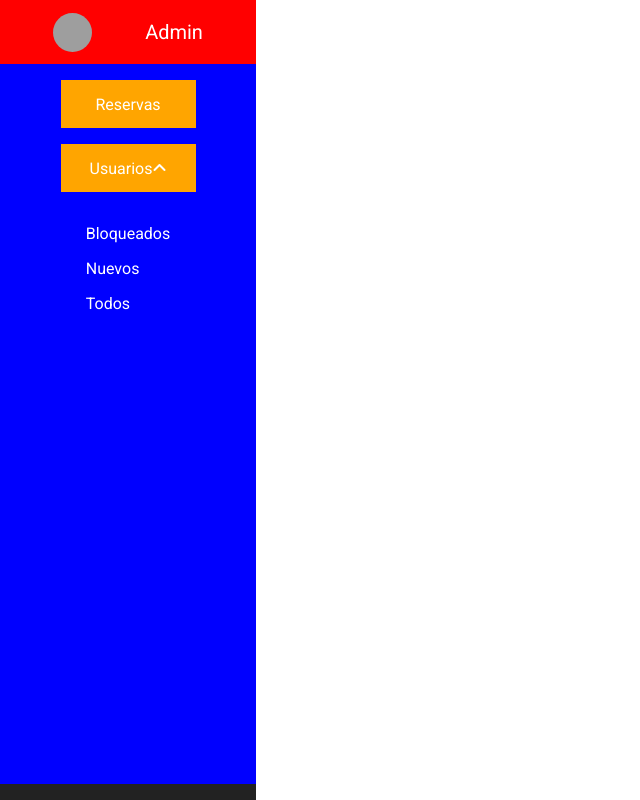
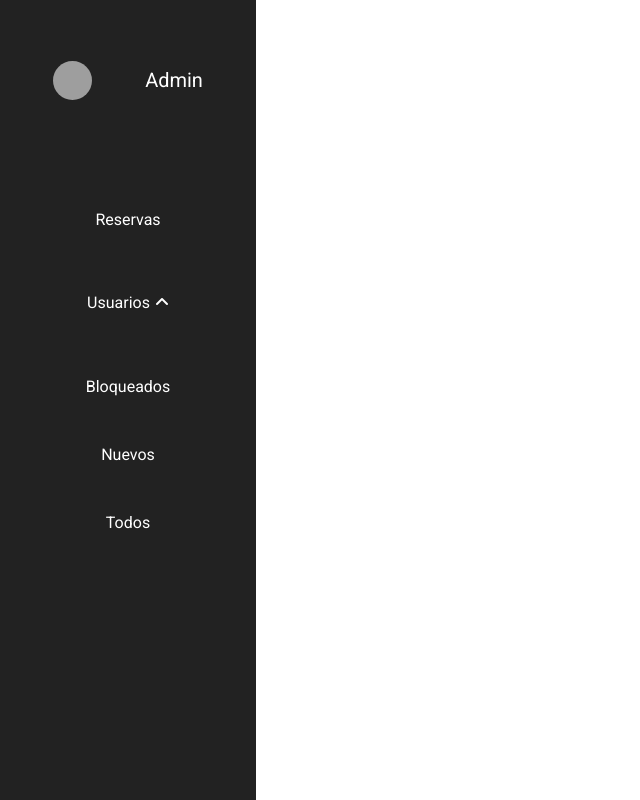
Before and after one commit to ftarulli/fd-git, a React (Vite) app: page /admin in a window 1280 px wide. Shown: the whole page, without its empty margins (0-640 px from the left). Built offline with nearby package versions, Linux system fonts and the light colour scheme; grey boxes are pictures that could not be loaded.

Commit message:
Agregue estilos al sidebar

```diff
--- a/src/css/Adminpage.css
+++ b/src/css/Adminpage.css
@@ -7,8 +7,7 @@
 
 .SidebarUser {
     width: 100%;
-    max-height: 10vh;
-    background-color: red;
+    height: 20%;
     display: flex;
     justify-content: space-evenly;
     align-items: center;
@@ -26,8 +25,7 @@
 }
 
 .sideBarControlls {
-    background-color: blue;
-    height: 90%;
+    height: 80%;
     font-size: 16px;
     display: flex;
     flex-direction: column;
@@ -35,14 +33,38 @@
 }
 
 .OptionSidebar {
-    background-color: orange;
     width: 135px;
     height: 48px;
     display: flex;
     align-items: center;
     justify-content: center;
+    margin-top: 35px;
+    border-radius: 10px;
 }
 
+.OptionSidebar i {
+    margin-left: 5px;
+}
+
+.OptionSidebar:hover {
+    background-color: #FF9900;
+    cursor: pointer;
+}
+
+
 .OptionUsers {
+    /* display: none; */
+    font-size: 16px;
+    width: 135px;
+    height: 48px;
+    display: flex;
+    align-items: center;
+    justify-content: center;
+    margin-top: 20px;
+    border-radius: 10px;
+}
 
+.OptionUsers:hover {
+    background-color: #FF990069;
+    cursor: pointer;
 }
```
